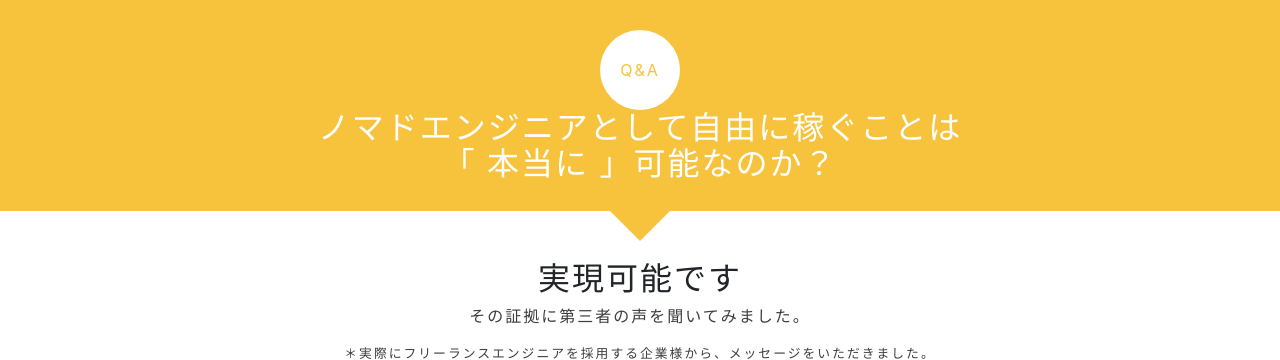
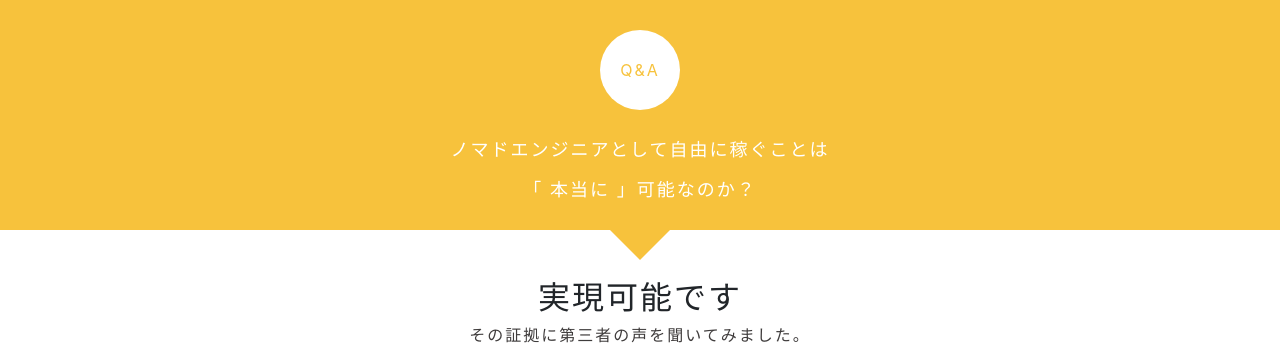
Before and after one commit to akiyama-prog/isara, a plain HTML site: page index.html in a window 1280 px wide. Shown: the part 5896-6256 px from the top of the page. Drawn offline with nearby package versions, Linux system fonts and the light colour scheme.

Commit message:
Q&Aの文字サイズ修正

```diff
--- a/index.scss
+++ b/index.scss
@@ -325,3 +325,63 @@ main{
         font-size: 18px;
     }
 }
+
+//Q&A
+
+.q {
+    background-color: #f7c23c;
+    color: white;
+    text-align: center;
+}
+
+.qna p {
+    vertical-align: middle;
+    color: #f7c23c;
+    display: table-cell;
+}
+
+.qna {
+    border-radius: 50%;
+    background-color: white;
+    display: table;
+    height: 80px;
+    width: 80px;
+    margin: 0 auto;
+}
+
+.q {
+    padding-top: 30px;
+    position: relative;
+    h2{
+        padding: 30px 0;
+        margin-bottom: 0;
+        font-size: 18px;
+        &::before, &::after{
+            border-left: solid 4px white;
+            border-top: solid 4px white;
+        }
+        &::before{
+            top: 0;
+            left: 15%;
+        }
+        &::after{
+            bottom: 0;
+            right: 15%;
+        }
+        br{
+            display: block;
+            content: "";
+            margin: 20px 0;
+        }
+    }
+}
+
+.q:after {
+    content: '';
+    border-left: 30px solid transparent;
+    border-right: 30px solid transparent;
+    border-top: 30px solid #f7c23c;
+    position: absolute;
+    left: 50%;
+    margin-left:-30px;
+}
--- a/styles.css
+++ b/styles.css
@@ -185,60 +185,6 @@
 
 .wrapper:last-of-type {
     padding-bottom: 30px;
-}
-
-.q {
-    background-color: #f7c23c;
-    color: white;
-    text-align: center;
-}
-
-.qna p {
-    vertical-align: middle;
-    color: #f7c23c;
-    display: table-cell;
-}
-
-.qna {
-    border-radius: 50%;
-    background-color: white;
-    display: table;
-    height: 80px;
-    width: 80px;
-    margin: 0 auto;
-}
-
-.q {
-    padding-top: 30px;
-    position: relative;
-}
-
-.q h2::before {
-    border-left: solid 4px white;
-    border-top: solid 4px white;
-    top: 30%;
-    left: 30%;
-}
-.q h2::after {
-    border-right: solid 4px white;
-    border-bottom: solid 4px white;
-    bottom: 0;
-    right: 15%;
-}
-
-.q h2 {
-    padding-bottom: 30px;
-    margin-bottom: 0;
-}
-
-.q:after {
-    content: '';
-    border-left: 30px solid transparent;
-    border-right: 30px solid transparent;
-    border-top: 30px solid #f7c23c;
-    position: absolute;
-    left: 50%;
-    margin-left:-30px;
 }
 
 /* 提携会社 */
```
Also changed, not shown: index.css, 1 other file.
